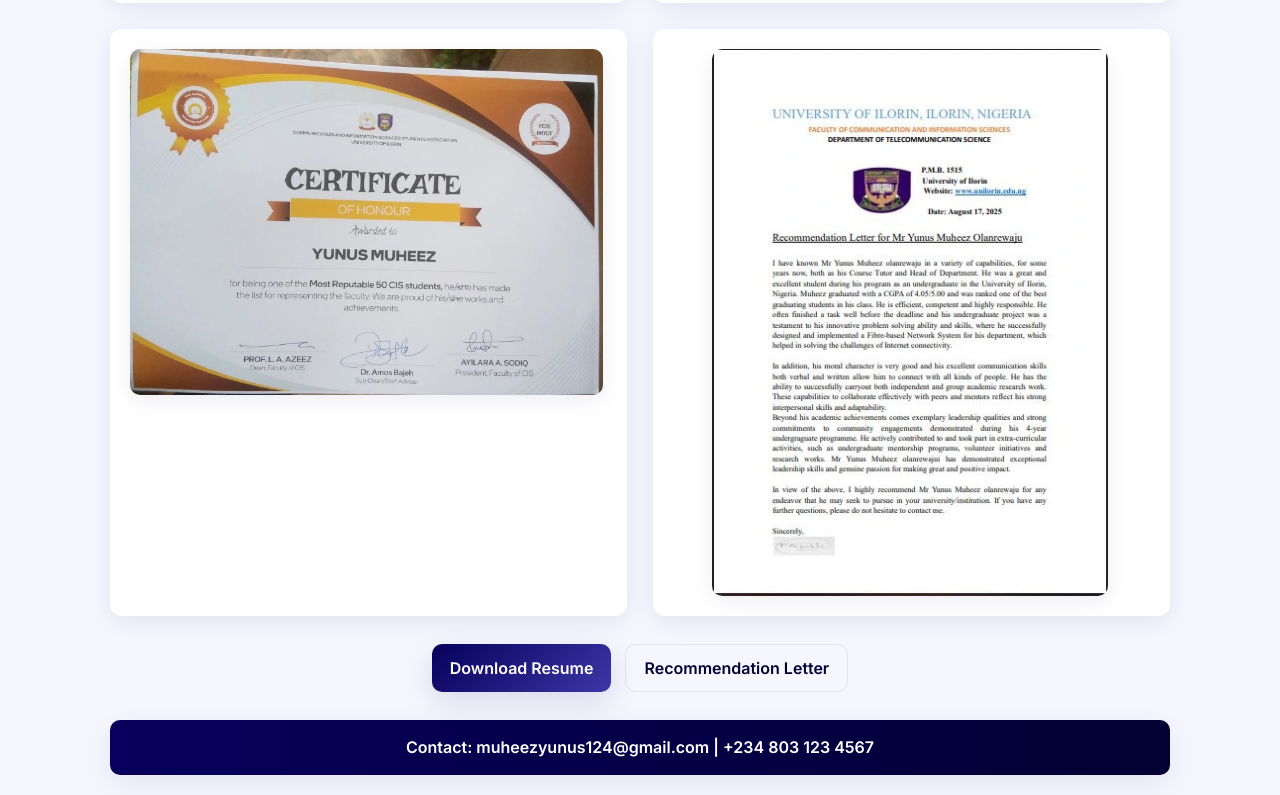
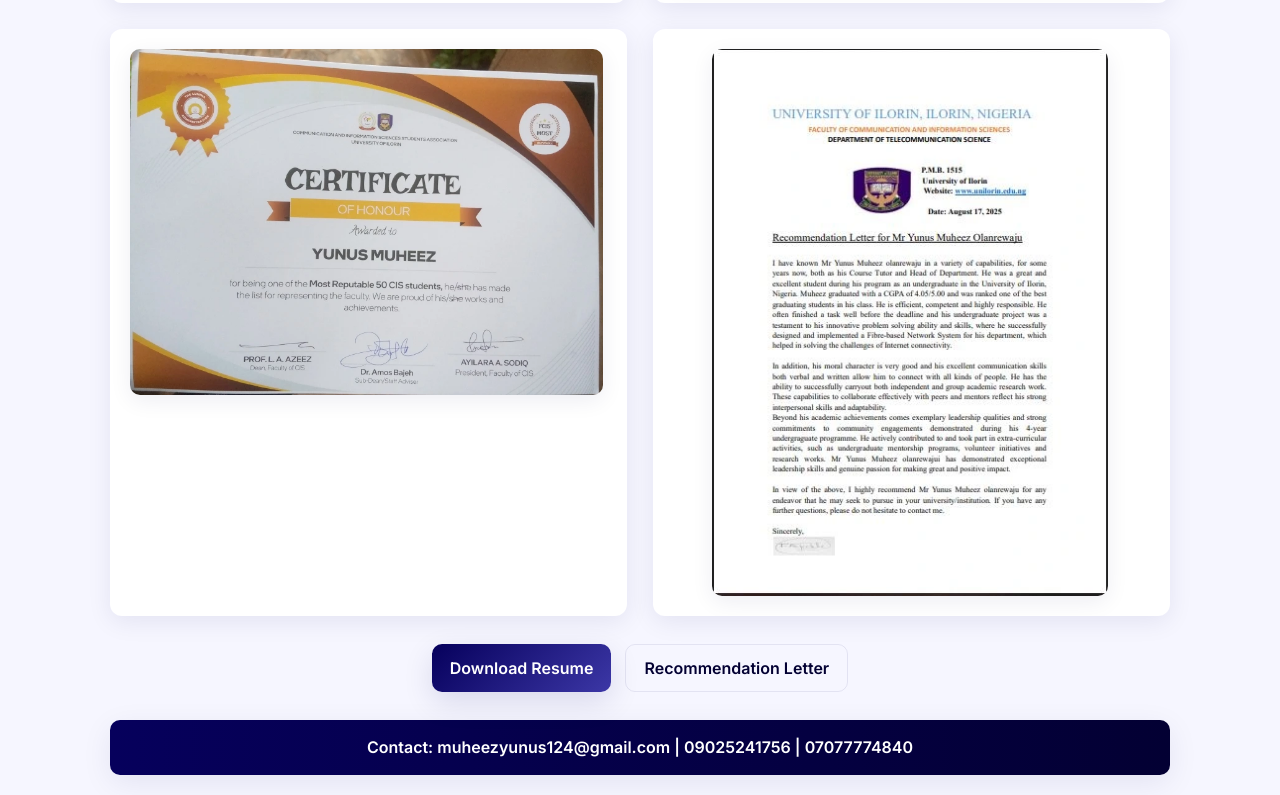
Before and after one commit to LmOpe/muheezPage, a plain HTML site: page index.html in a window 1280 px wide. Shown: the part 1380-2175 px from the top of the page. Drawn offline with Linux system fonts and the light colour scheme.

Commit message:
Update contact information in footer

```diff
--- a/index.html
+++ b/index.html
@@ -291,7 +291,7 @@
     </main>
 
     <footer class="site-foot">
-      Contact: muheezyunus124@gmail.com | +234 803 123 4567
+      Contact: muheezyunus124@gmail.com | 09025241756 | 07077774840
     </footer>
   </div>
 
```
